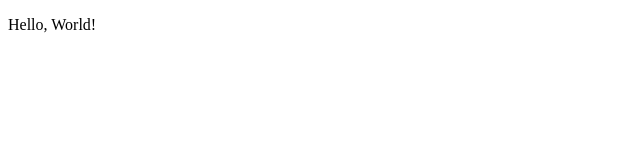
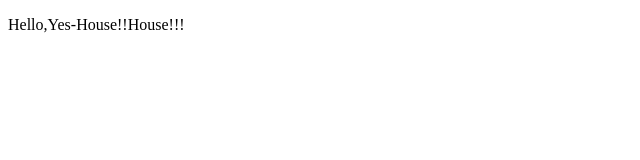
Before and after one commit to Yes-House/test_public, a plain HTML site: page index.html in a window 1280 px wide. Shown: the whole page, without its empty margins (0-640 px from the left). Drawn offline with Linux system fonts and the light colour scheme.

Commit message:
test message

```diff
--- a/index.html
+++ b/index.html
@@ -7,6 +7,6 @@
 	<title>Portfolio</title>
 </head>
 <body>
-  <p>Hello, World!</p>
+  <p>Hello,Yes-House!!House!!!</p>
 </body>
 </html>
```
